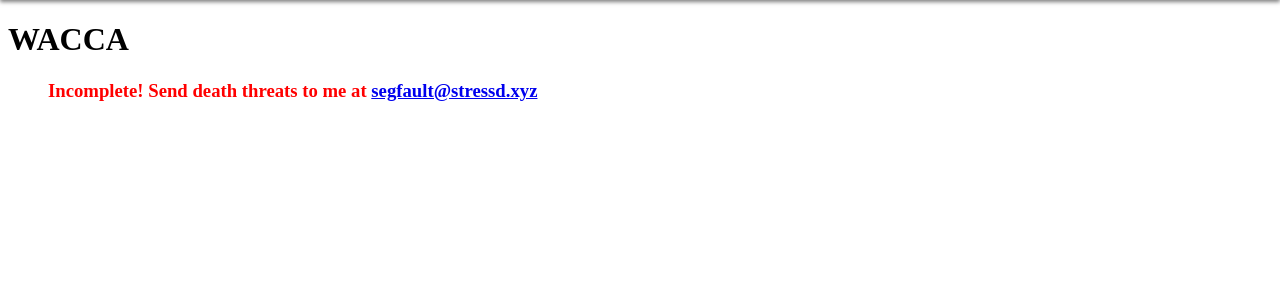
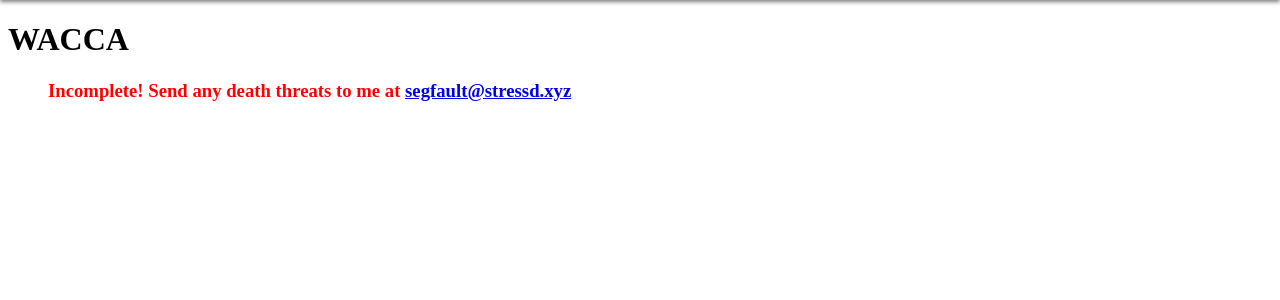
Before and after one commit to Renjian-buchai/arcade-cabinet-findinator-3000, a Flask app: a page that uses templates/cabinets.html in a window 1280 px wide. Shown: the part 53-353 px from the top of the page. Run offline with Flask 3, Linux system fonts and the light colour scheme; data comes from the database, SQL or seed files in the repository.

Commit message:
Changed wording

```diff
--- a/templates/cabinets.html
+++ b/templates/cabinets.html
@@ -12,7 +12,7 @@
         {% if cabinet_spec.strip() != "" %}
           <li>{{cabinet_spec}}</li>
         {% else %}
-          <h3 style="color:red">Incomplete! Send death threats to me at
+          <h3 style="color:red">Incomplete! Send any death threats to me at
             <a href="segfault@stressd.xyz">segfault@stressd.xyz</a>
           </h3>
         {% endif %}
```
